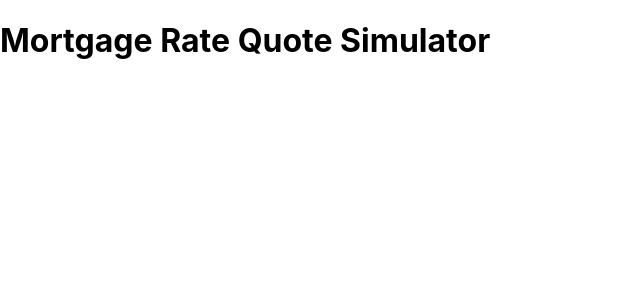
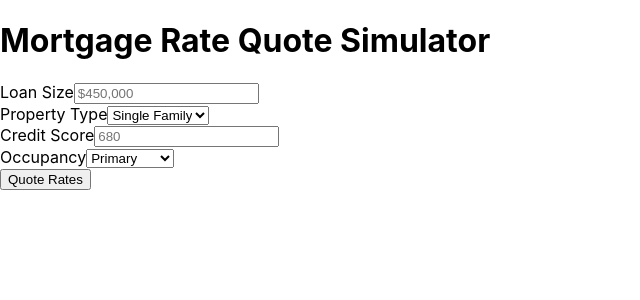
Before and after one commit to Kayla-SA-W/MortgageRateQuotes, a React (Create React App) app: page / in a window 1280 px wide. Shown: the top 300 px of the page, without its empty margins (0-640 px from the left). Built offline with nearby package versions, Linux system fonts and the light colour scheme.

Commit message:
Add dependencies
-- install react bootstrap and react router dom
-- show lenderform on app.js
-- update lenderGenerate to show with new dependencies

```diff
--- a/package.json
+++ b/package.json
@@ -6,8 +6,11 @@
     "@testing-library/jest-dom": "^4.2.4",
     "@testing-library/react": "^9.5.0",
     "@testing-library/user-event": "^7.2.1",
+    "bootstrap": "^4.5.0",
     "react": "^16.13.1",
+    "react-bootstrap": "^1.0.1",
     "react-dom": "^16.13.1",
+    "react-router-dom": "^5.2.0",
     "react-scripts": "3.4.1"
   },
   "scripts": {
--- a/src/App.js
+++ b/src/App.js
@@ -1,5 +1,6 @@
 import React, { Component } from 'react'
 import './App.css';
+import LenderGenerate from './lenderGenerate.js'
 
 class App extends Component {
   constructor () {
@@ -14,6 +15,7 @@ class App extends Component {
     return (
       <div>
         <h1> Mortgage Rate Quote Simulator </h1>
+        <LenderGenerate />
       </div>
     );
   }
--- a/src/lenderForm.js
+++ b/src/lenderForm.js
@@ -1,5 +1,4 @@
 import React from 'react'
-import { Link } from 'react-router-dom'
 
 import Form from 'react-bootstrap/Form'
 
@@ -61,10 +60,7 @@ const LenderForm = ({ lender, handleSubmit, handleChange, cancelPath }) => (
           </Form.Control>
           </Form.Group>
 
-          <button type="button">Quote Rates</button>
-          <Link to={cancelPath}>
-            <button>Cancel</button>
-          </Link>
+          <button className='showQuotes' type="button">Quote Rates</button>
         </Form>
       </div>
     </div>
```
Also changed, not shown: 1 other file (tests, documents, lock files or other folders).
